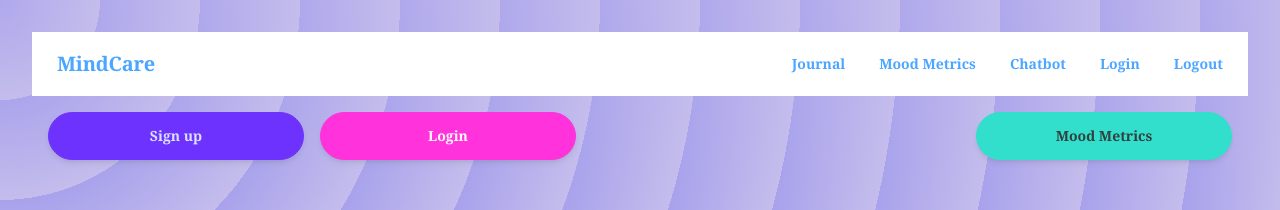
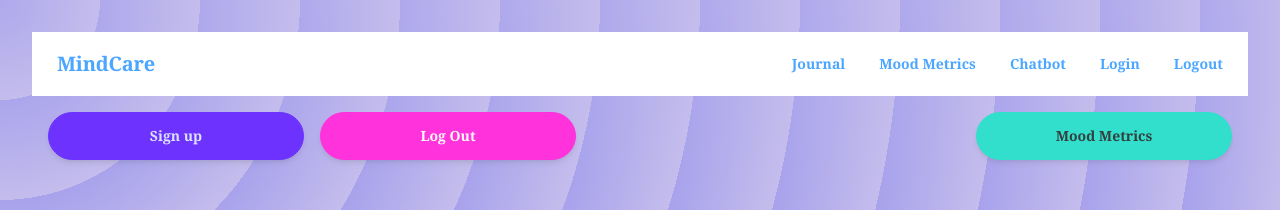
Before and after one commit to BiggyBrey/Emotional-Wellness, a React (Vite) app in the folder frontend/: page /NEW-dashboard in a window 1280 px wide. Shown: the top 210 px of the page. Built offline with nearby package versions, Linux system fonts and the light colour scheme.

Commit message:
changed dashboard buttons

```diff
--- a/frontend/src/components/NEW-Dashboard/DashPage.jsx
+++ b/frontend/src/components/NEW-Dashboard/DashPage.jsx
@@ -9,7 +9,7 @@ const DashPage = () => {
       <div className="w-full flex justify-between items-start mb-8 ">
         <div className="flex space-x-4">
           <button className="btn btn-primary btn-wide rounded-full shadow-md ">Sign up</button>
-          <button className="btn btn-secondary btn-wide rounded-full shadow-md">Login</button>
+          <button className="btn btn-secondary btn-wide rounded-full shadow-md">Log Out</button>
         </div>
         <button className="btn btn-accent btn-wide rounded-full shadow-md">Mood Metrics</button>
       </div>
```
